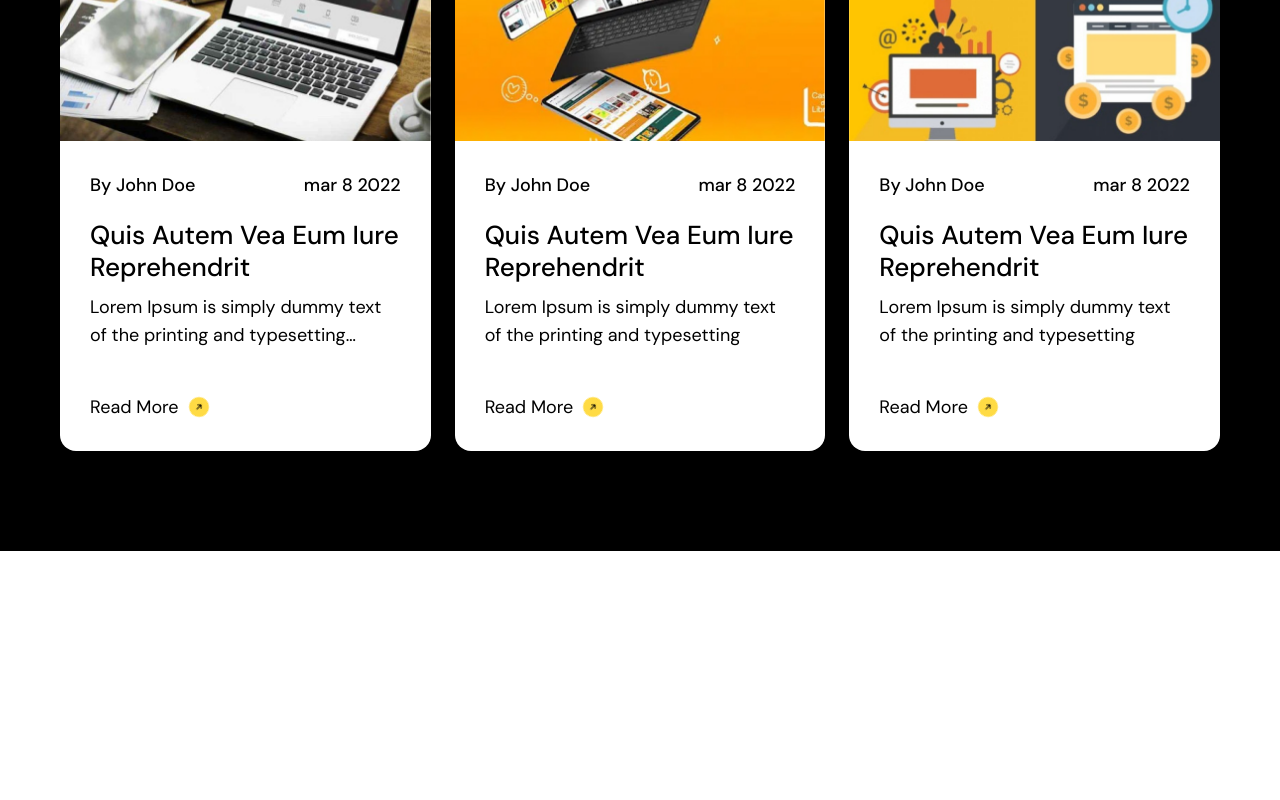
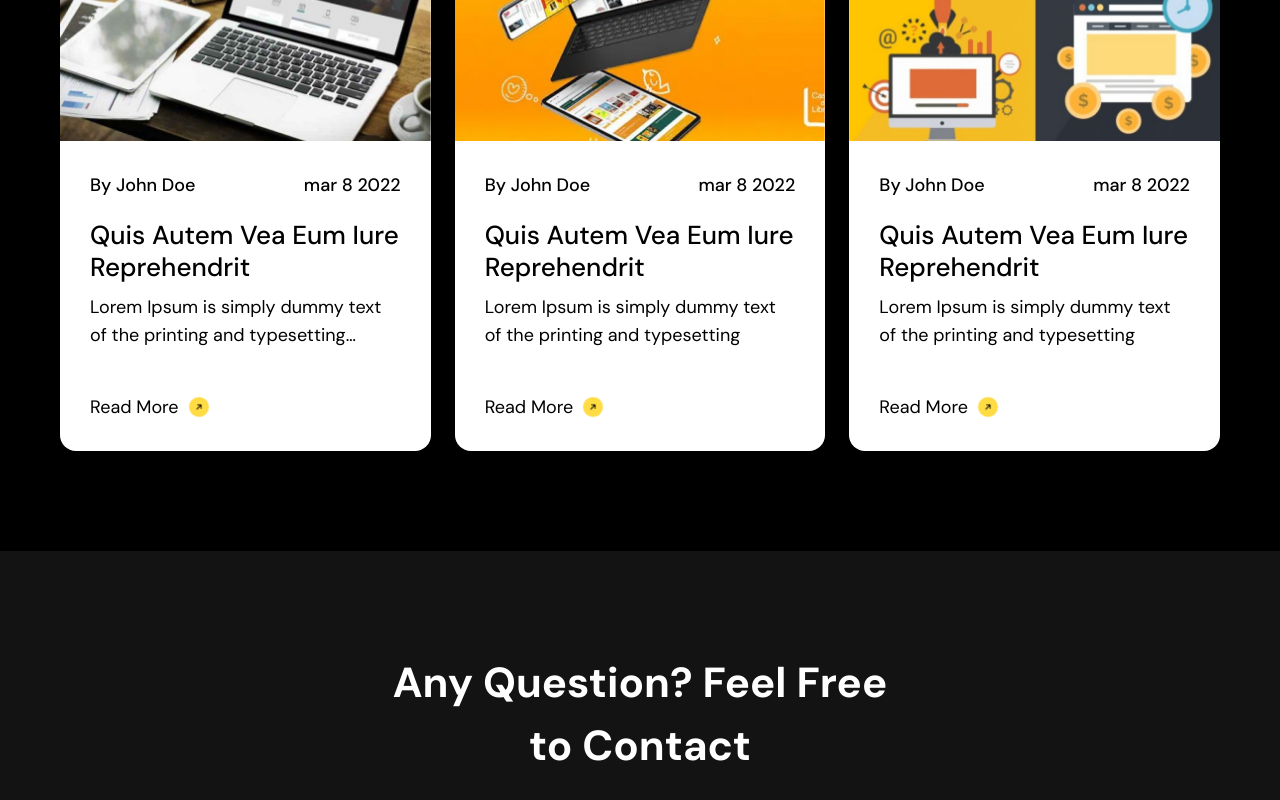
Before and after one commit to ankursrv/react-portfolio-project-1, a React (Create React App) app: page / in a window 1280 px wide. Shown: the part 2698-3498 px from the top of the page. Before the commit the page ends 3249 px from the top, so only its background shows below. Built offline with nearby package versions, Linux system fonts and the light colour scheme; the HTML template or start-up script is replaced by a standard one.

Commit message:
section component

```diff
--- a/src/App.js
+++ b/src/App.js
@@ -3,6 +3,7 @@ import Header from './component/Header'
 import Skill from './component/Skill'
 import Blog from './component/Blog'
 import Portfolio2 from './component/Portfolio2'
+import Contact from './component/Contact'
 
 const App = () => {
   return (
@@ -11,6 +12,7 @@ const App = () => {
       <Skill />
       <Portfolio2 />
       <Blog />
+      <Contact />
     </>
   )
 }
--- a/src/component/Blog/index.jsx
+++ b/src/component/Blog/index.jsx
@@ -3,7 +3,7 @@ import Section from '../Section'
 import BlogCard from '../BlogCard'
 const Blog = () => {
   return (
-      <Section id='blog' bgColor='dark' title='Blogs & Articles' className='py-[100px]'>
+      <Section id='blog' bgColor='dark' title='Blogs & Articles'>
         <div className='flex columns-3 gap-6 mt-[75px]'>
               <BlogCard
                   images='/images/blog-thumb-1.jpg'
--- /dev/null
+++ b/src/component/Contact/index.jsx
@@ -0,0 +1,12 @@
+import React from 'react'
+import Section from '../Section'
+
+const Contact = () => {
+  return (
+      <Section id='contact' bgColor='light' title='Any Question? Feel Free to Contact' className='py-[100px]'>
+
+    </Section>
+  )
+}
+
+export default Contact
--- a/src/component/Portfolio2/index.jsx
+++ b/src/component/Portfolio2/index.jsx
@@ -34,7 +34,7 @@ const Portfolio2 = () => {
     };
 
   return (
-      <Section id='portfolio' title='Check my Portfolio' className='py-[100px]'>
+      <Section id='portfolio' title='Check my Portfolio'>
           <FilterButtons active={active} handleClick={handleCategoryClick} />
 
           <div className="flex columns-4 flex-wrap gap-4 h-[570px]">
--- a/src/component/Section/index.jsx
+++ b/src/component/Section/index.jsx
@@ -2,11 +2,11 @@ import React from 'react'
 
 const Section = ({ children, id, className, title, bgColor }) => {
     return (
-        <div id={id || ""} className={` ${className ? className : ""} ${bgColor === "dark" ? "dark" : "light"}`}>
+        <div id={id || ""} className={`py-[100px] ${className ? className : ""} ${bgColor === "dark" ? "dark" : "light"}`}>
             <div className='max-w-[1200px] px-5 mx-auto'>
                 {
                     title && (
-                        <div>
+                        <div className='max-w-[500px] mx-auto'>
                             <h2 className='text-[42px] font-bold text-white text-center'>{title}</h2>
                         </div>
                     )
--- a/src/component/Skill/index.jsx
+++ b/src/component/Skill/index.jsx
@@ -7,7 +7,7 @@ const Skill = () => {
     const [show, setShow] = useState(true)
     return (
         <>
-            <Section id='skill' className='skill py-[100px]' bgColor='dark'>
+            <Section id='skill' className='skill' bgColor='dark'>
                 <div className='md:columns-2 md:flex items-center md:gap-20'>
                     <div className='flex flex-wrap justify-center md:justify-start md:w-2/6 space-y-4 md:space-y-0'>
                         <img src="/images/tech-icons.png" alt="" />
```
